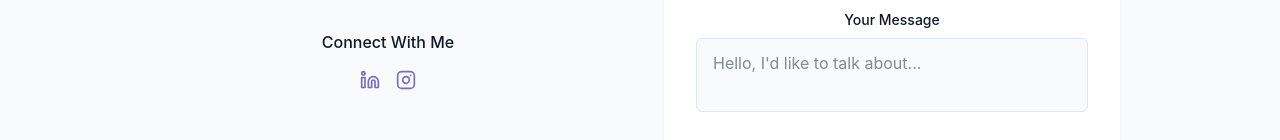
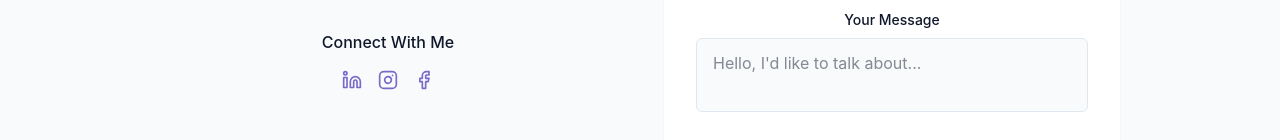
Before and after one commit to Wasit-karimi/MyPortfolio, a React (Vite) app: page / in a window 1280 px wide. Shown: the part 3658-3798 px from the top of the page. Built offline with nearby package versions, Linux system fonts and the light colour scheme.

Commit message:
social links

```diff
--- a/src/Components/ContactSection.jsx
+++ b/src/Components/ContactSection.jsx
@@ -1,4 +1,5 @@
 import {
+  LuFacebook,
   LuInstagram,
   LuLinkedin,
   LuMail,
@@ -111,11 +112,14 @@ export const ContactSection = () => {
             <div className="pt-8">
               <h4 className="font-medium mb-4"> Connect With Me</h4>
               <div className="flex space-x-4 justify-center">
-                <a href="#" target="_blank">
+                <a href="https://www.linkedin.com/in/wasit-karimi-458585374?utm_source=share&utm_campaign=share_via&utm_content=profile&utm_medium=android_app" target="_blank">
                   <LuLinkedin className="h-5 w-5 text-primary" />
                 </a>
-                <a href="#" target="_blank">
+                <a href="https://www.instagram.com/wasitkarimi?igsh=MXU3N245ZXVhYzg0bA==" target="_blank">
                   <LuInstagram className="h-5 w-5 text-primary" />
+                </a>
+                <a href="https://www.facebook.com/share/1DWZ2wLbsZ/" target="_blank">
+                  <LuFacebook className="h-5 w-5 text-primary" />
                 </a>
               </div>
             </div>
```
